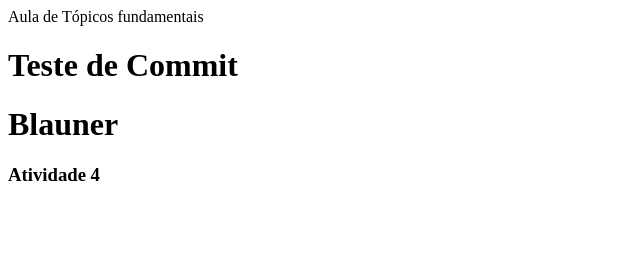
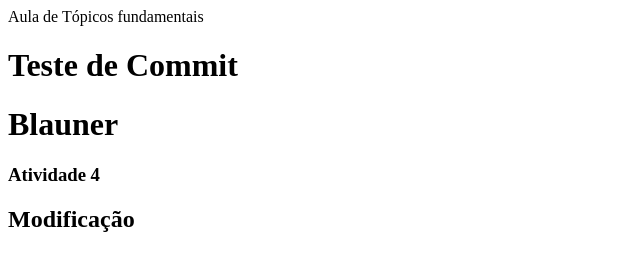
Before and after one commit to BLN0408/WebAcademy3, a plain HTML site: page index.html in a window 1280 px wide. Shown: the whole page, without its empty margins (0-640 px from the left). Drawn offline with Linux system fonts and the light colour scheme.

Commit message:
Modificação de Home Page

```diff
--- a/index.html
+++ b/index.html
@@ -5,4 +5,5 @@ Aula de Tópicos fundamentais
 	<h1> Teste de Commit </h1>
 	<h1> Blauner </h1>
 	<h3> Atividade 4 </h3>
+	<h2> Modificação </h2>
 </body>
```
